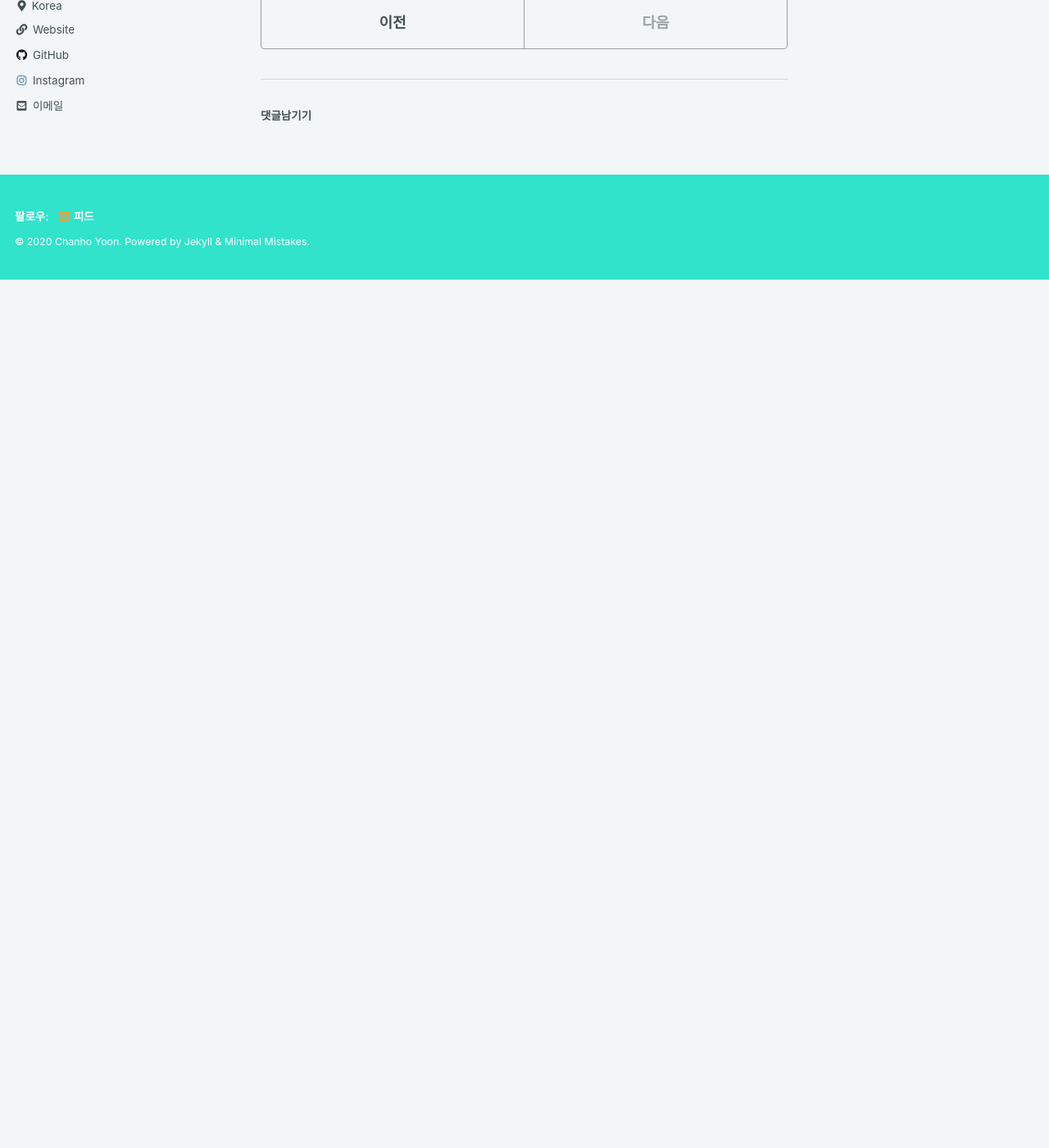
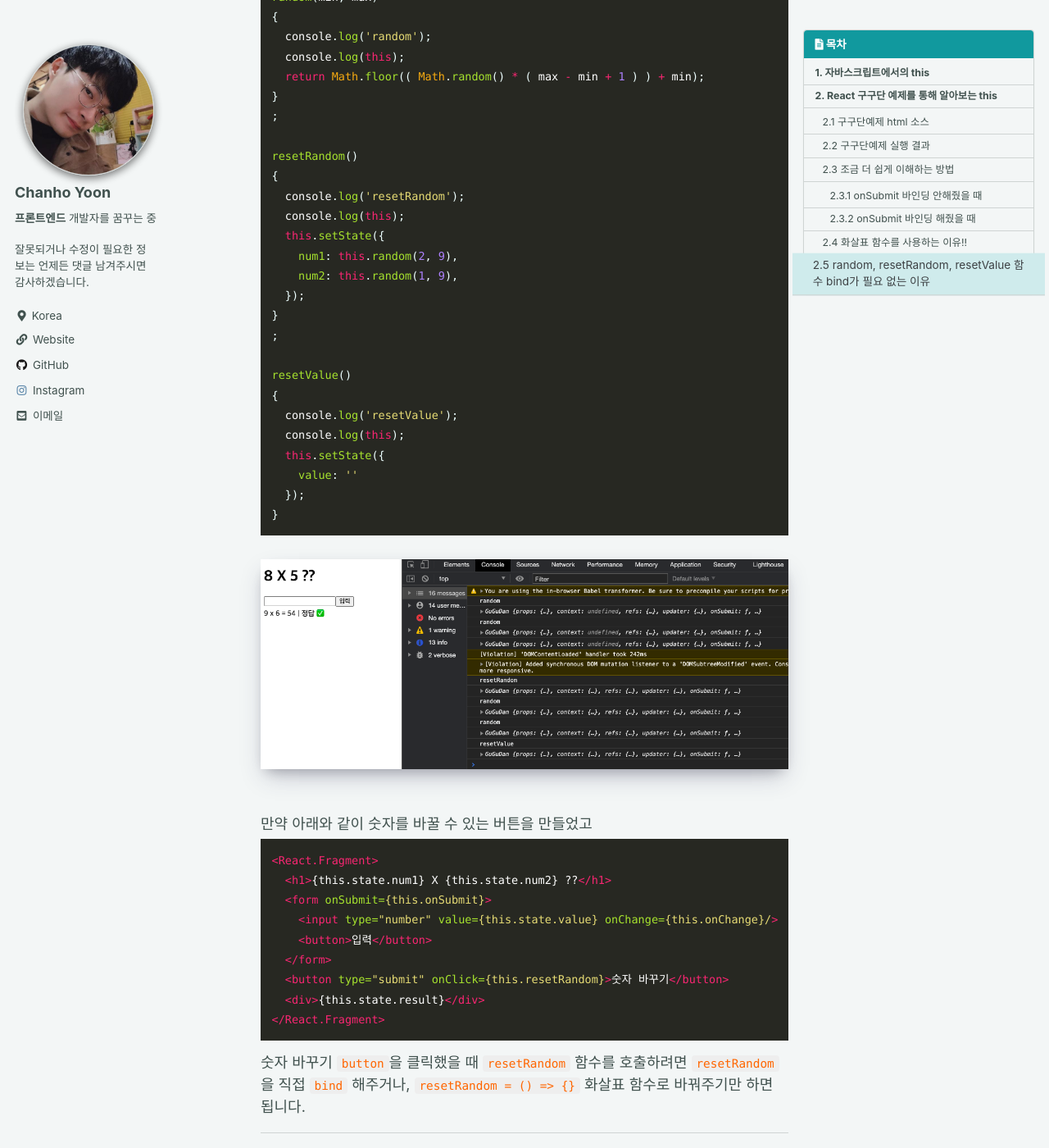
Before and after one commit to chanho-Yoon/chanho-Yoon.github.io, a Jekyll site: the page built from _posts/2020-12-03-js-this.md, in a window 1280 px wide and 1400 px high, scrolled down 6725 px. Shown: the whole window at 82% size. Built offline with Jekyll 4.4.1, drawn with Linux system fonts in a browser that asks for light colours; cached includes are drawn as plain includes; comment, search, counter and statistics services are not loaded; before the commit the page ends 7066 px from its top, so only the background shows below that; some of the changed text lies outside the part shown.

Commit message:
자바스크립트 this 게시글 내용 수정 및 추가

````diff
--- a/_posts/2020-12-03-js-this.md
+++ b/_posts/2020-12-03-js-this.md
@@ -10,6 +10,7 @@ toc_label: '목차'
 
 ## 1. 자바스크립트에서의 this
 
+자바스크립트를 공부하면서 `this`에 대해 조금 더 알아보고자합니다.<br>
 언어마다 어느정도 차이가 있겠지만 대표적으로 자주 사용하는 JAVA에서의 `this` 키워드는 자기자신을 가리키는 키워드입니다. 즉 `this` 키워드를 통해 클래스 메서드 및 생성자에서 자신의 데이터를
 업데이트하거나 조작할 수 있습니다.<br>
 하지만 자바스크립트의 `this`는 조금 다릅니다. 간단히 설명하자면 자바스크립트에서의 `this`는 호출한 곳을 가리키게 됩니다. <br>
@@ -20,12 +21,14 @@ React로 만든 구구단 예제를 통해 this에 대해 알아보겠습니다.
 create-react-app을 사용하지 않고 html파일에 그대로 복사붙여넣기하면 됩니다.
 
 ### 2.1 구구단예제 html 소스
+
 ```html
 <!doctype html>
 <html lang="ko">
 <head>
   <meta charset="UTF-8">
-  <meta name="viewport" content="width=device-width, user-scalable=no, initial-scale=1.0, maximum-scale=1.0, minimum-scale=1.0">
+  <meta name="viewport"
+        content="width=device-width, user-scalable=no, initial-scale=1.0, maximum-scale=1.0, minimum-scale=1.0">
   <meta http-equiv="X-UA-Compatible" content="ie=edge">
   <script src="https://unpkg.com/react@16/umd/react.development.js"></script>
   <script src="https://unpkg.com/react-dom@16/umd/react-dom.development.js"></script>
@@ -119,12 +122,14 @@ create-react-app을 사용하지 않고 html파일에 그대로 복사붙여넣
 우선 위의 코드를 복사해서 .html 파일안에 붙여넣어서 실행하세요!
 
 ### 2.2 구구단예제 실행 결과
+
 <img src='/assets/images/gugudan1.png' alt='profile' style="width:300px; margin-top:15px; margin-bottom:15px; box-shadow: rgba(50, 50, 93, 0.25) 0px 13px 27px -5px, rgba(0, 0, 0, 0.3) 0px 8px 16px -8px, rgba(0, 0, 0, 0.024) 0px -6px 16px -6px;"/>
 
 실행하면 위와 같은 화면이 뜨고 숫자를 입력할 수 있는 input창 하나가 존재합니다. 이제 숫자를 입력하고 입력버튼을 눌러보겠습니다.<br>
 아무런 반응이 없죠?? 저희는 분명
 
 ```html
+
 <form onSubmit={this.onSubmit}>
   <input type="number" value={this.state.value} onChange={this.onChange}/>
   <button>입력</button>
@@ -155,47 +160,48 @@ onSubmit(e)
 }
 ;
 ```
+
 입력버튼을 누르면 `this.onSubmit` 함수가 동작해야 하는데 동작이 되질 않습니다.<br>
 이러한 오류가 생기는 이유는 `this` 키워드는 호출한 곳을 가리키게 되서 그렇습니다.<br>
 onSubmit(e) {} 함수에 `console.log(this)`를 찍어보면 `undefined`가 찍히는 것을 볼 수 있습니다. <br>
 우리가 `this`키워드를 사용해서 GuGuDan class의 onSubmit 함수를 가리키게 하려면 `bind`를 해줘야합니다.
-`bind`를 해주는 방법은 클래스 생성자 constructor() { ... } 안에 `this.onSubmit = this.onSubmit.bind(this);` 사용해서
-GuGuDan class객체가 생성될 때 onSubmit을 `bind(묶다)` 해주면 앞으로 어디서든 `this` 키워드를 사용해서 onSubmit()함수를 불러올 수 있습니다.
-
+`bind`를 해주는 방법은 클래스 생성자 constructor() { ... } 안에 `this.onSubmit = this.onSubmit.bind(this);` 사용해서 GuGuDan class객체가 생성될 때
+onSubmit을 `bind(묶다)` 해주면 앞으로 어디서든 `this` 키워드를 사용해서 onSubmit()함수를 불러올 수 있습니다.
 
 ### 2.3 조금 더 쉽게 이해하는 방법
 
 저도 처음 자바스크립트를 접하고 this에 대해 많이 헷갈렸습니다. (물론 지금도..😂) <br>
 위와 같은 설명이 잘 이해가 가지 않으신 분은 조금 더 이해하기 좋은 방법이라고 생각합니다. <br>
-제가 조금 더 이해하는데 도움되었던 확인 방법은 class를 생성했을 때 constructor() {} 생성자 함수 내에서 `console.log(this)`를
-찍어보는 것 이었습니다. <br>
+제가 조금 더 이해하는데 도움되었던 확인 방법은 class를 생성했을 때 constructor() {} 생성자 함수 내에서 `console.log(this)`를 찍어보는 것 이었습니다. <br>
 
 우선 구구단 클래스에 생성자 함수에서 this.onSubmit을 바인딩 해준 것을 다시 주석처리하고 `console.log(this)`를 해보도록 하겠습니다.
 
 ```js
 class GuGuDan extends React.Component {
-    constructor( props ) {
-      super(props);
-      this.state = {
-        num1  : this.random(2, 9),
-        num2  : this.random(1, 9),
-        value : '',
-        result: ''
-      };
-      //this.onSubmit = this.onSubmit.bind(this);
-      console.log(this);
-    }
-    ...
-    ...
+  constructor( props ) {
+    super(props);
+    this.state = {
+      num1  : this.random(2, 9),
+      num2  : this.random(1, 9),
+      value : '',
+      result: ''
+    };
+    //this.onSubmit = this.onSubmit.bind(this);
+    console.log(this);
+  }
+
+...
+...
 ```
 
+#### 2.3.1 onSubmit 바인딩 안해줬을 때
 
-#### 2.3.1 onSubmit 바인딩 안해줬을 때
 <img src='/assets/images/gugudanNoBind.png' alt='profile' style="width:300px; margin-top:15px; margin-bottom:15px; box-shadow: rgba(50, 50, 93, 0.25) 0px 13px 27px -5px, rgba(0, 0, 0, 0.3) 0px 8px 16px -8px, rgba(0, 0, 0, 0.024) 0px -6px 16px -6px;"/>
 <br>
 바인딩 안해줬을 때 GuGuDan 클래스의 this는 onSubmit 함수를 포함하고 있지 않음
 
 #### 2.3.2 onSubmit 바인딩 해줬을 때
+
 <img src='/assets/images/gugudanBind.png' alt='profile' style="width:300px; margin-top:15px; margin-bottom:15px; box-shadow: rgba(50, 50, 93, 0.25) 0px 13px 27px -5px, rgba(0, 0, 0, 0.3) 0px 8px 16px -8px, rgba(0, 0, 0, 0.024) 0px -6px 16px -6px;"/>
 <br>
 바인딩 해줬을 때 GuGuDan 클래스의 this는 onSubmit 함수를 포함하고 있음
@@ -203,26 +209,89 @@ class GuGuDan extends React.Component {
 `bind`를 해줬을 때와 안해줬을 때 클래스에서의 this가 가지고 있는 객체들 <br>
 
 `bind`를 안해줬을 때 `this` 키워드가 onSubmit 함수를 찾지못한 이유는
+
 ```html
+
 <form onSubmit={this.onSubmit}>
   <input type="number" value={this.state.value} onChange={this.onChange}/>
   <button>입력</button>
 </form>
 ```
+
 와 같이 form에서 `this`키워드가 불러졌고 `this`키워드는 앞서 설명한 것과 같이 호출한 곳을 가리킵니다.<br>
 
 ### 2.4 화살표 함수를 사용하는 이유!!
 
 화살표 함수는 ES6 문법으로 `const name = () => {}` 와 같이 사용합니다. <br>
-예제와 같이 onSubmit(e){} 와 같이 함수를 선언하게 되면 `bind` 작업이 필요하지만 화살표 함수를 사용하게 되면 클래스 내에 자동으로
-bind 해줍니다. 귀찮게 일일이 `bind`해줄 필요가 없습니다.
+예제와 같이 onSubmit(e){} 와 같이 함수를 선언하게 되면 `bind` 작업이 필요하지만 화살표 함수를 사용하게 되면 클래스 내에 자동으로 bind 해줍니다. 귀찮게 일일이 `bind`해줄 필요가 없습니다.
 
 ```js
-onSubmit(e) { }         // bind 필요
-onSubmit = ( e ) => {}  // 자동으로 class에 bind 해줌
+onSubmit(e)
+{
+}         // bind 필요
+onSubmit = ( e ) => {
+}  // 자동으로 class에 bind 해줌
 ```
 
 직접 확인해보시려면 위의 html코드 예제에서 생성자 함수인 constructor안에 있는 `this.onSubmit = this.onSub...` 를 삭제하시면 됩니다!
+
+<br>
+
+### 2.5 random, resetRandom, resetValue 함수 `bind`가 필요 없는 이유
+
+다시 한 번 말하자면 `this` 키워드는 호출된 곳을 가리킵니다. `random`,`resetRandom`,`resetValue` 함수는 같은 클래스 내에서 호출이 이루어지므로 각각의
+함수에 `console.log(this)`를 해보면 GuGuDan 클래스를 가리키는 것을 확인할 수 있습니다.
+
+```js
+random(min, max)
+{
+  console.log('random');
+  console.log(this);
+  return Math.floor(( Math.random() * ( max - min + 1 ) ) + min);
+}
+;
+
+resetRandom()
+{
+  console.log('resetRandom');
+  console.log(this);
+  this.setState({
+    num1: this.random(2, 9),
+    num2: this.random(1, 9),
+  });
+}
+;
+
+resetValue()
+{
+  console.log('resetValue');
+  console.log(this);
+  this.setState({
+    value: ''
+  });
+}
+```
+
+<img src='/assets/images/gugudan4.png' alt='profile' style="width:700px; margin-top:15px; margin-bottom:15px; box-shadow: rgba(50, 50, 93, 0.25) 0px 13px 27px -5px, rgba(0, 0, 0, 0.3) 0px 8px 16px -8px, rgba(0, 0, 0, 0.024) 0px -6px 16px -6px;"/>
+
+<br>
+
+만약 아래와 같이 숫자를 바꿀 수 있는 버튼을 만들었고
+
+```html
+<React.Fragment>
+  <h1>{this.state.num1} X {this.state.num2} ??</h1>
+  <form onSubmit={this.onSubmit}>
+    <input type="number" value={this.state.value} onChange={this.onChange}/>
+    <button>입력</button>
+  </form>
+  <button type="submit" onClick={this.resetRandom}>숫자 바꾸기</button>
+  <div>{this.state.result}</div>
+</React.Fragment>
+```
+
+숫자 바꾸기 `button`을 클릭했을 때 `resetRandom` 함수를 호출하려면 `resetRandom` 을 직접 `bind` 해주거나, `resetRandom = () => {}` 화살표 함수로
+바꿔주기만 하면 됩니다.
 
 ---
 
````
Also changed, not shown: assets/images/gugudan4.png (added).
